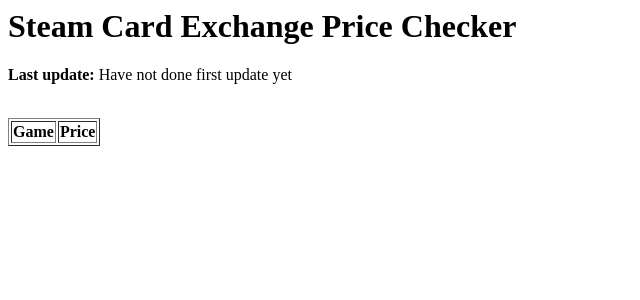
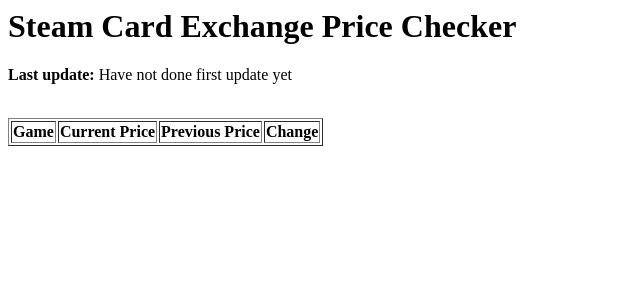
Before and after one commit to CaptainGinyu/sceChecker, a Flask app: page / in a window 1280 px wide. Shown: the top 300 px of the page, without its empty margins (0-640 px from the left). Run offline with Flask 2, Linux system fonts and the light colour scheme; data that the repository does not hold is empty.

Commit message:
Showing price changes

```diff
--- a/app.py
+++ b/app.py
@@ -108,12 +108,14 @@
     prices_row = CardHistory.query.filter_by(label = 'prices').first()
     if prices_row:
         curr_prices = prices_row.curr_info
+        prev_prices = prices_row.prev_info
         update_time = prices_row.last_update
     else:
         curr_prices = {}
+        prev_prices = {}
         update_time = 'Have not done first update yet'
 
-    return render_template('index.html', prices = curr_prices, update_time = update_time)
+    return render_template('index.html', curr_prices = curr_prices, prev_prices = prev_prices, update_time = update_time)
 
 if __name__ == '__main__':
 
--- a/templates/index.html
+++ b/templates/index.html
@@ -10,12 +10,30 @@
 		<table border = "1">
 		<tr>
 			<td><b>Game</b></td>
-			<td><b>Price</b></td>
+			<td><b>Current Price</b></td>
+			<td><b>Previous Price</b></td>
+			<td><b>Change</b></td>
 		</tr>
-		{% for game, price in prices.items() | sort(case_sensitive = False) %}
+		{% for game, curr_price in curr_prices.items() | sort(case_sensitive = False) %}
 			<tr>
-				<td> {{ game }} </td>
-				<td> {{ price }} </td>
+				{% set prev_price = prev_prices[game] %}
+				{% set change_status = "Increase" %}
+
+				{% if curr_price == prev_price %}
+					{% set highlight = "#00ffffff" %}
+					{% set change_status = "" %}
+				{% elif curr_price > prev_price %}
+					{% set highlight = "#a3ffa9" %}
+					{% set change_status = "Increase" %}
+				{% else %}
+					{% set highlight = "#ffa3a3" %}
+					{% set change_status = "Decrease" %}
+				{% endif %}
+
+				<td><span style = "background-color: {{ highlight }}">{{ game }}</span></td>
+				<td><span style = "background-color: {{ highlight }}">{{ curr_price }}</span></td>
+				<td><span style = "background-color: {{ highlight }}">{{ prev_prices[game] }}</span></td>
+				<td><span style = "background-color: {{ highlight }}">{{ change_status }}</span></td>
 			</tr>
 		{% endfor %}
 		</table>
```
